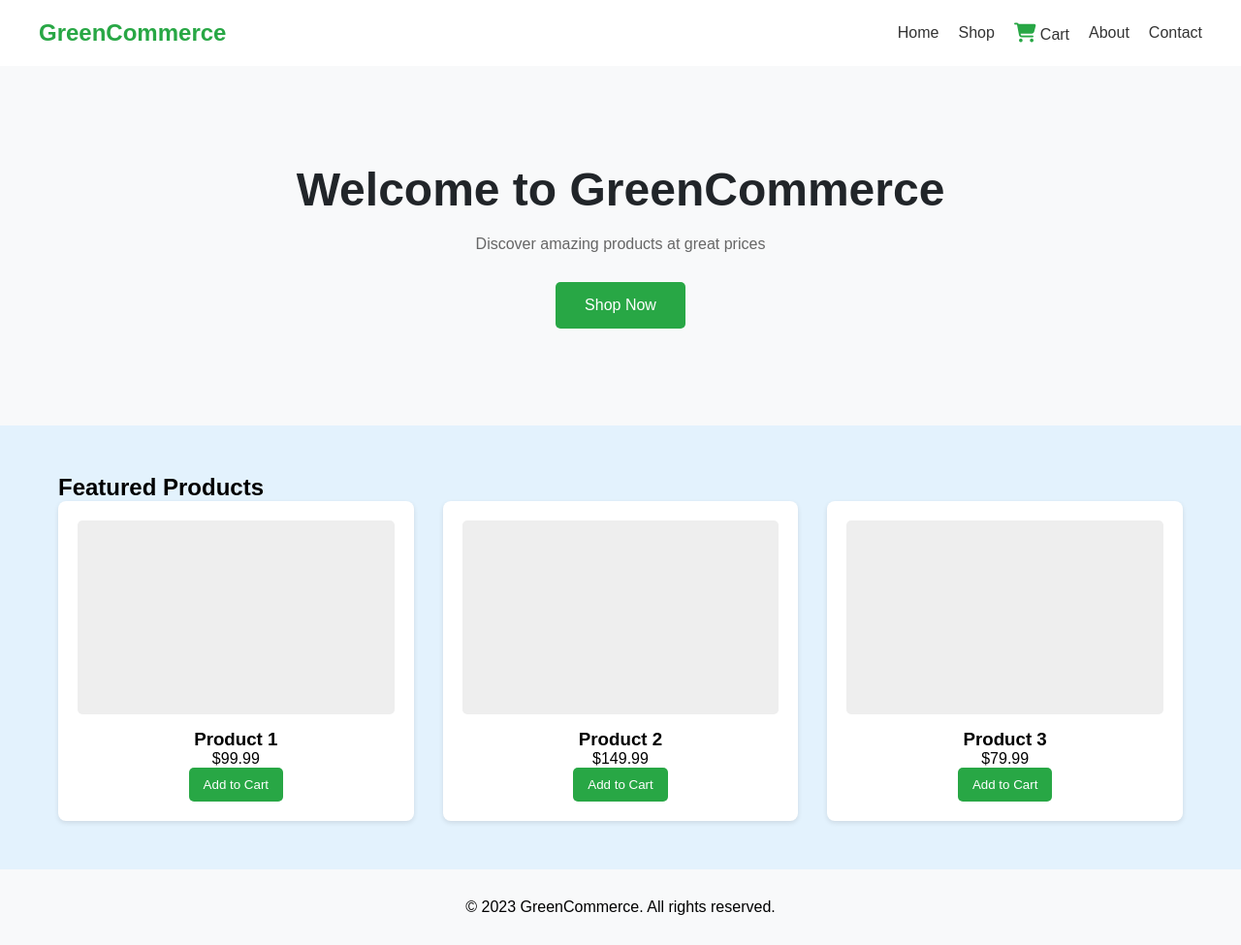
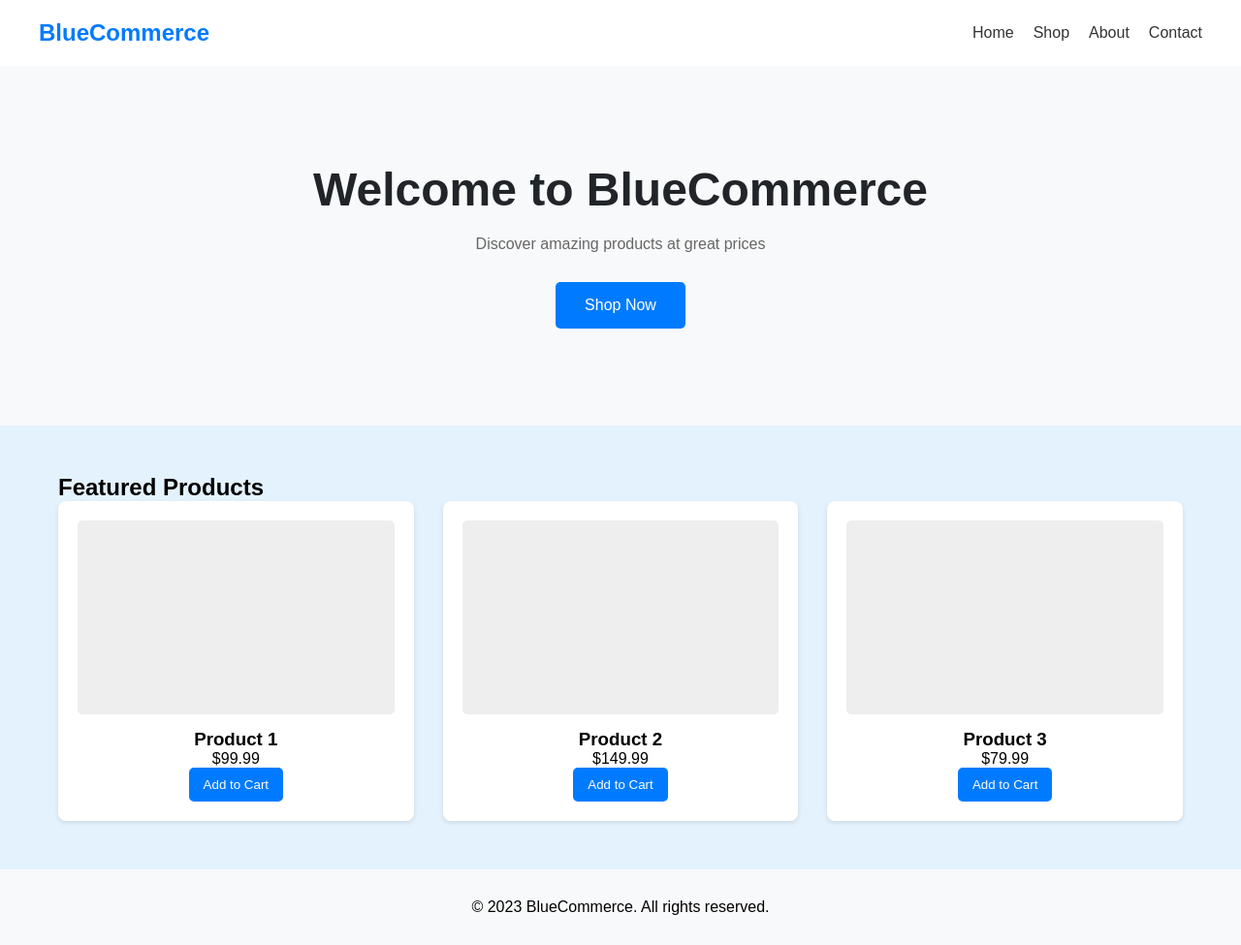
Before and after one commit to mdhussain28/devops-intern, a plain HTML site: page index.html in a window 1280 px wide. Shown: the whole page at 97% size. Drawn offline with Linux system fonts and the light colour scheme.

Commit message:
Update index.html

```diff
--- a/index.html
+++ b/index.html
@@ -3,7 +3,7 @@
 <head>
     <meta charset="UTF-8">
     <meta name="viewport" content="width=device-width, initial-scale=1.0">
-    <title>GreenCommerce - Online Shopping</title>
+    <title>BlueCommerce - Online Shopping</title>
     <script src="https://kit.fontawesome.com/a076d05399.js" crossorigin="anonymous"></script>
     <style>
         * {
@@ -26,7 +26,7 @@
         .logo {
             font-size: 24px;
             font-weight: bold;
-            color: #28a745; /* Green */
+            color: #007bff; /* Blue */
             text-decoration: none;
         }
 
@@ -51,12 +51,6 @@
             font-weight: 500;
         }
 
-        .cart-icon {
-            font-size: 20px;
-            color: #28a745; /* Green */
-            cursor: pointer;
-        }
-
         .hero {
             background-color: #f8f9fa;
             text-align: center;
@@ -75,7 +69,7 @@
         }
 
         .cta-button {
-            background-color: #28a745; /* Green */
+            background-color: #007bff; /* Blue */
             color: white;
             padding: 15px 30px;
             border-radius: 5px;
@@ -111,7 +105,7 @@
         }
 
         .product-card button {
-            background-color: #28a745; /* Green */
+            background-color: #007bff; /* Blue */
             color: white;
             border: none;
             padding: 10px 15px;
@@ -130,11 +124,10 @@
 <body>
     <header>
         <nav>
-            <a href="/" class="logo">GreenCommerce</a>
+            <a href="/" class="logo">BlueCommerce</a>
             <ul class="nav-links">
                 <li><a href="#home">Home</a></li>
                 <li><a href="#shop">Shop</a></li>
-                <li><a href="#cart"><i class="fas fa-shopping-cart cart-icon"></i> Cart</a></li> <!-- Cart added here -->
                 <li><a href="#about">About</a></li>
                 <li><a href="#contact">Contact</a></li>
             </ul>
@@ -143,7 +136,7 @@
 
     <main>
         <section class="hero">
-            <h1>Welcome to GreenCommerce</h1>
+            <h1>Welcome to BlueCommerce</h1>
             <p>Discover amazing products at great prices</p>
             <a href="#shop" class="cta-button">Shop Now</a>
         </section>
@@ -174,7 +167,7 @@
     </main>
 
     <footer>
-        <p>&copy; 2023 GreenCommerce. All rights reserved.</p>
+        <p>&copy; 2023 BlueCommerce. All rights reserved.</p>
     </footer>
 </body>
 </html>
```
